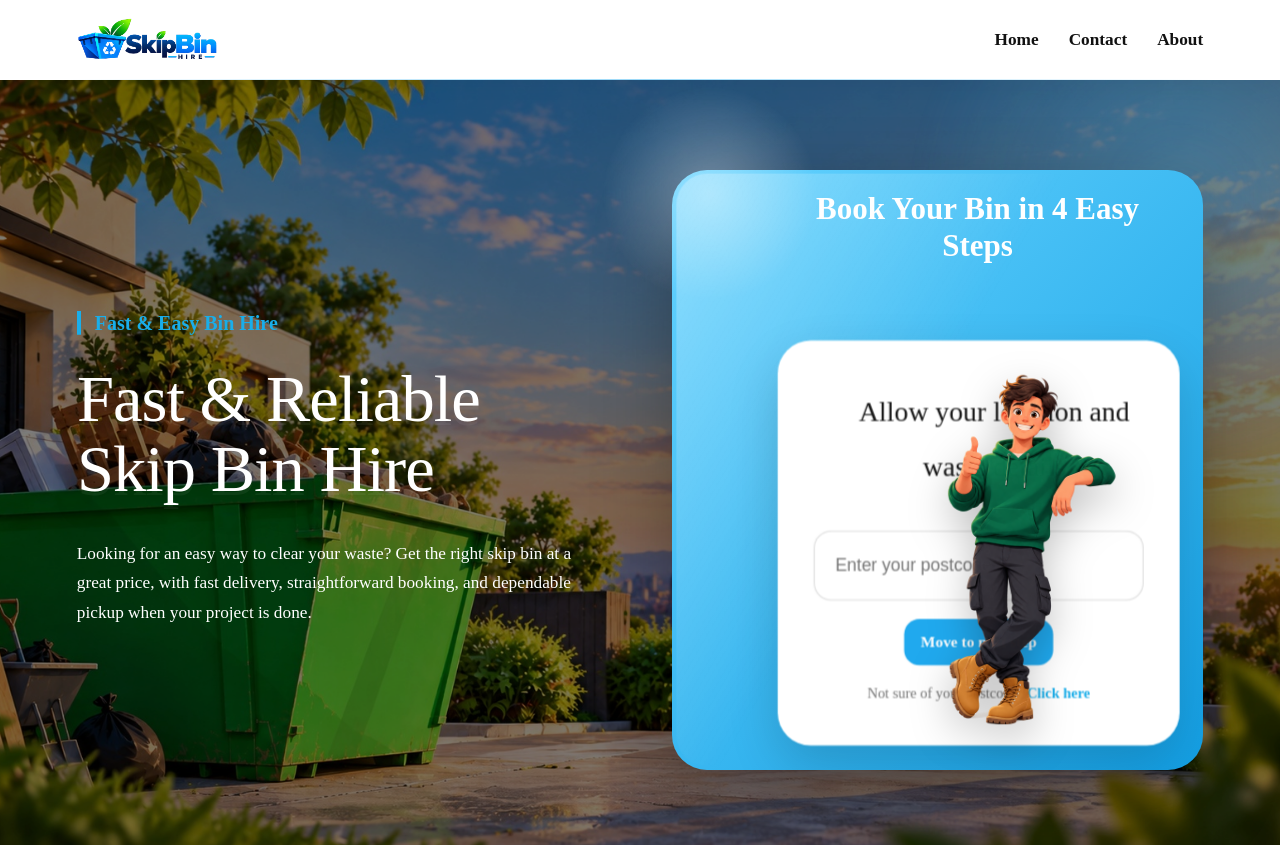
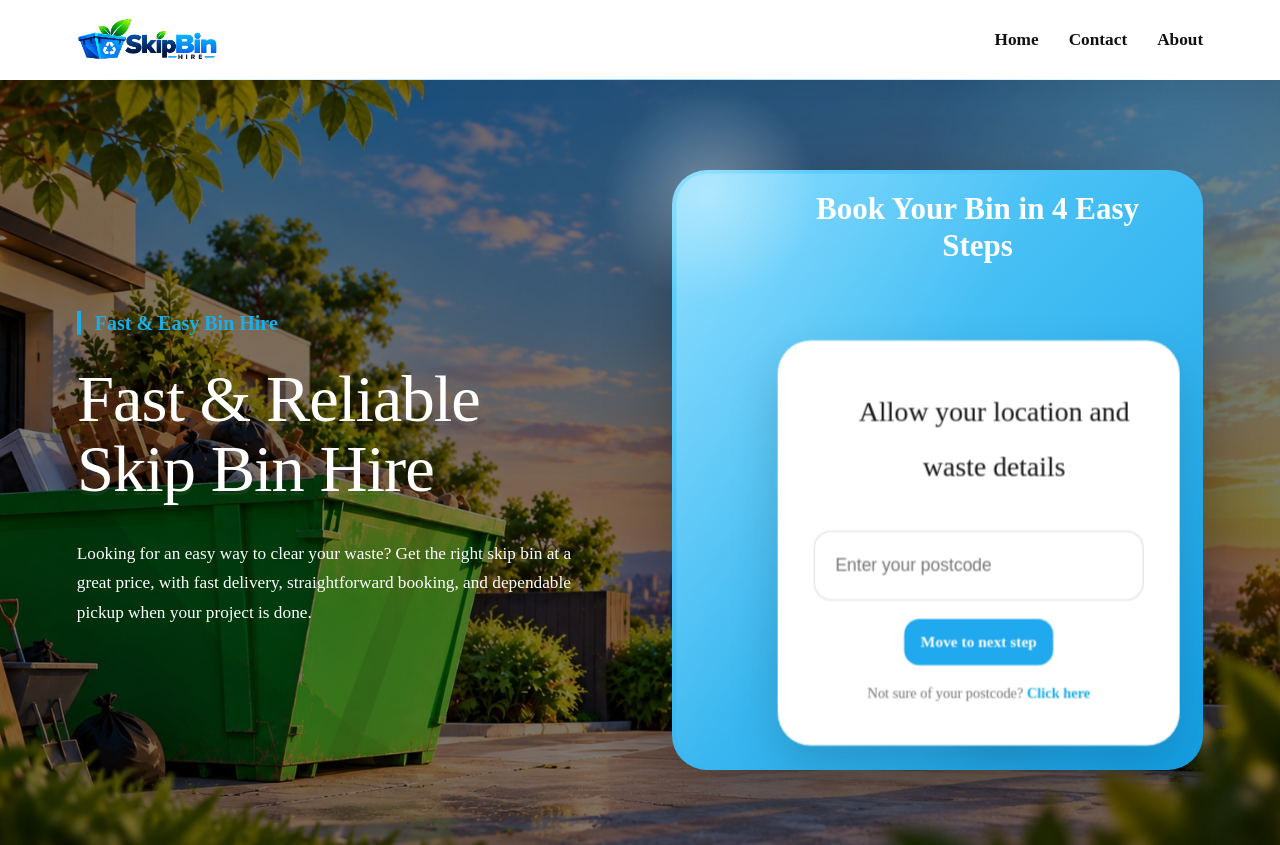
Before and after one commit to sunil9928/skipBin, a React (Vite) app: page / in a window 1280 px wide. Shown: the top 845 px of the page. Built offline with nearby package versions, Linux system fonts and the light colour scheme.

Commit message:
Anchor standing boy to booking panel

```diff
--- a/src/components/Hero.jsx
+++ b/src/components/Hero.jsx
@@ -27,13 +27,13 @@ function Hero() {
 
             <div className="booking-wrapper">
 
-                <img
-                    src={baseUrl + "images/boy-standing.png"}
-                    className="cartoon-boy"
-                    alt="Skip Bin Service"
-                />
+                <div className="booking-panel">
 
-                <div className="booking-panel">
+                    <img
+                        src={baseUrl + "images/boy-standing.png"}
+                        className="cartoon-boy"
+                        alt="Skip Bin Service"
+                    />
 
                     <h2>Book Your Bin in 4 Easy Steps</h2>
 
```
